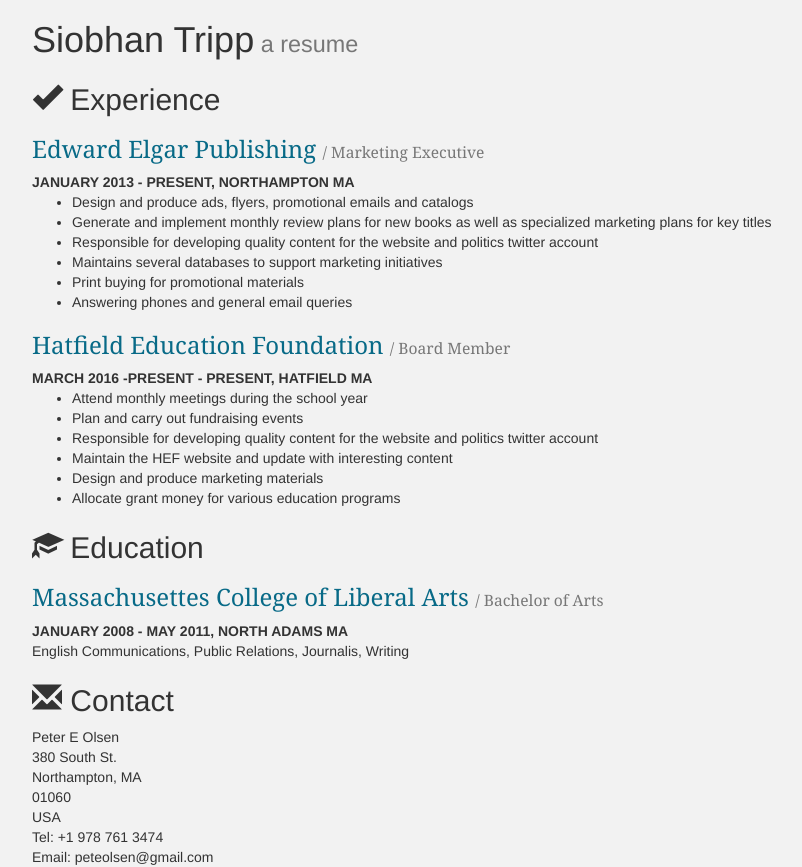
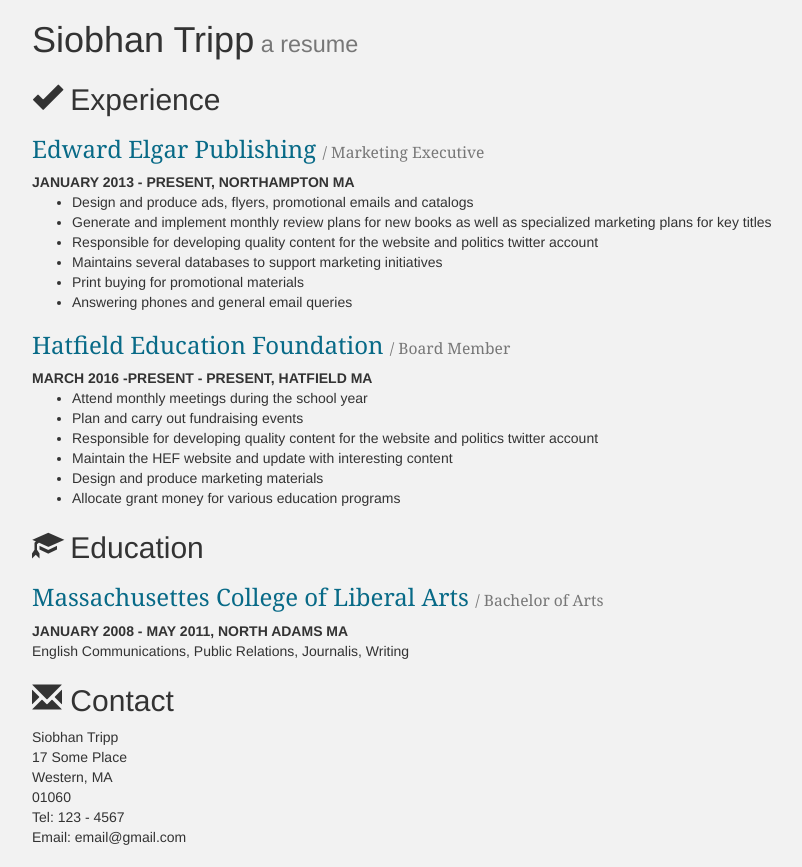
Before and after one commit to siosue/siosue.github.io, a plain HTML site: page index.html in a window 1280 px wide. Shown: the whole page, without its empty margins (38-840 px from the left). Drawn offline with nearby package versions, Linux system fonts and the light colour scheme.

Commit message:
Update index.html

```diff
--- a/index.html
+++ b/index.html
@@ -81,14 +81,13 @@
         <!-- https://www.iandevlin.com/blog/2012/01/html/marking-up-a-postal-address-with-html -->
         <div class="vcard">
           <div class="adr">
-            <div class="name">Peter E Olsen</div>
-            <div class="street-address">380 South St.</div>
-            <div class="locality">Northampton, MA</div>
+            <div class="name">Siobhan Tripp</div>
+            <div class="street-address">17 Some Place</div>
+            <div class="locality">Western, MA</div>
             <div class="postal-code">01060</div >
-            <div class="country-name">USA</div >
           </div> <!-- /.adr -->
-          <div class="tel">Tel: +1 978 761 3474</div>
-          <div class="email">Email: peteolsen@gmail.com</div>
+          <div class="tel">Tel: 123 - 4567</div>
+          <div class="email">Email: email@gmail.com</div>
         </div><!-- /.vcard -->
       </section>
 
```
